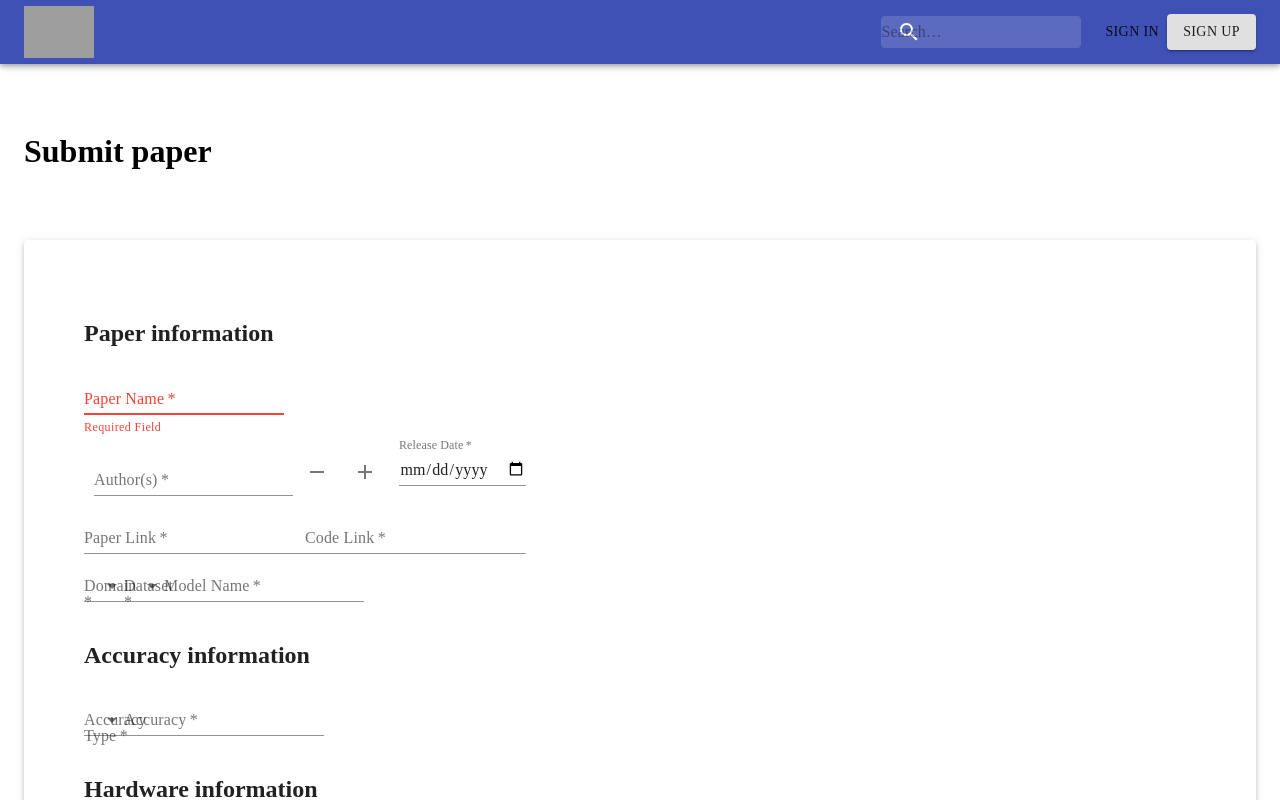
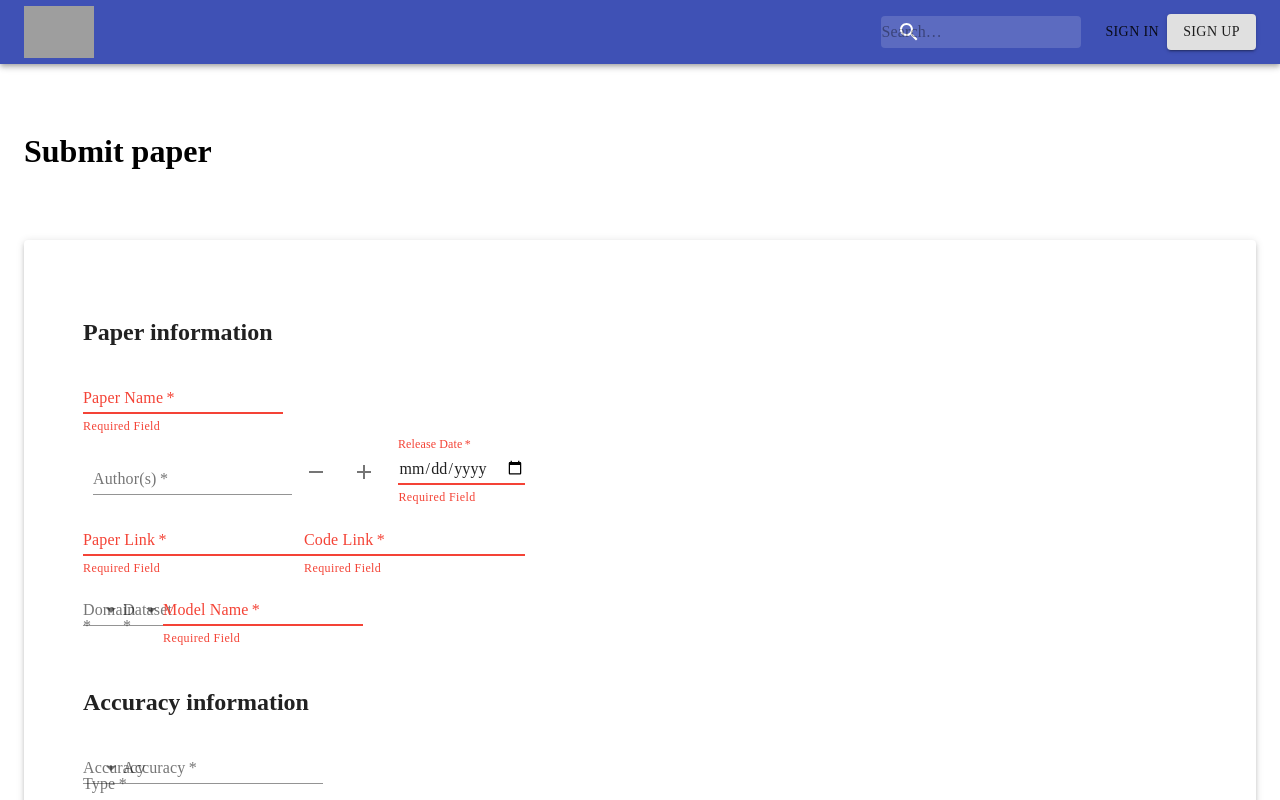
Before and after one commit to UnBArqDsw/2020.1_G2_TCLDL_Client, a Next.js app: page /submit-paper in a window 1280 px wide. Shown: the top 800 px of the page. Built offline with nearby package versions, Linux system fonts and the light colour scheme; grey boxes are pictures that could not be loaded; a web font is replaced by a local one.

Commit message:
add required fields

```diff
--- a/src/pages/submit-paper.js
+++ b/src/pages/submit-paper.js
@@ -11,6 +11,9 @@ export default function SubmitPaper() {
   const styles = useStyles();
   const [domain, setDomain] = React.useState('');
   const [dataset, setDataset] = React.useState('');
+  const [paperLink, setPaperLink] = React.useState('');
+  const [codeLink, setCodeLink] = React.useState('');
+  const [modelName, setModelName] = React.useState('');
   const [accuracyType, setAccuracyType] = React.useState('');
   const [cpuModel, setCpuModel] = React.useState('');
   const [gpuModel, setGpuModel] = React.useState('');
@@ -26,6 +29,18 @@ export default function SubmitPaper() {
 
   const handleDatasetChange = (event) => {
     setDataset(event.target.value);
+  };
+
+  const handlePapelLink = (event) => {
+    setPaperLink(event.target.value);
+  };
+
+  const handleCodeLink = (event) => {
+    setCodeLink(event.target.value);
+  };
+
+  const handleModelName = (event) => {
+    setModelName(event.target.value);
   };
 
   const handleAccuracyTypeChange = (event) => {
@@ -114,16 +129,16 @@ export default function SubmitPaper() {
                       <AddIcon />
                     </IconButton>
                   </div>
-                  <TextField required className={styles.flexDate} InputLabelProps={{ shrink: true }} id="outlined-basic" label="Release Date" type="date" />
+                  <TextField required error={dataset.length === 0 ? true : false} helperText={dataset.length === 0 ? "Required Field" : ""} className={styles.flexDate} InputLabelProps={{ shrink: true }} id="outlined-basic" label="Release Date" type="date" onChange={handleDatasetChange} />
                 </div>
                 <div className={styles.sameLine}>
-                  <TextField required className={styles.flexLinks} id="outlined-basic" label="Paper Link" />
-                  <TextField required className={styles.flexLinks} id="outlined-basic" label="Code Link" />
+                  <TextField required error={paperLink.length === 0 ? true : false} helperText={paperLink.length === 0 ? "Required Field" : ""}  className={styles.flexLinks} id="outlined-basic" label="Paper Link" onChange={handlePapelLink}/>
+                  <TextField required error={codeLink.length === 0 ? true : false} helperText={codeLink.length === 0 ? "Required Field" : ""}  className={styles.flexLinks} id="outlined-basic" label="Code Link"onChange={handleCodeLink}/>
                 </div>
                 <div>
                   {toggle('Domain', handleDomainChange, domain)}
                   {toggle('Dataset', handleDatasetChange, dataset)}
-                  <TextField required className={styles.field} id="outlined-basic" label="Model Name" />
+                  <TextField required error={modelName.length === 0 ? true : false} helperText={modelName.length === 0 ? "Required Field" : ""} className={styles.field} id="outlined-basic" label="Model Name" onChange={handleModelName}/>
                 </div>
               </div>
               <div className={styles.boxOnRight}>
--- a/src/styles/components/SubmitPaper.module.js
+++ b/src/styles/components/SubmitPaper.module.js
@@ -2,7 +2,7 @@ import { fade, makeStyles } from '@material-ui/core/styles';
 
 export default makeStyles((theme) => ({
   root: {
-    padding: 60,
+    padding: 59,
     display: 'flex',
     flexDirection: 'column',
   },
```
